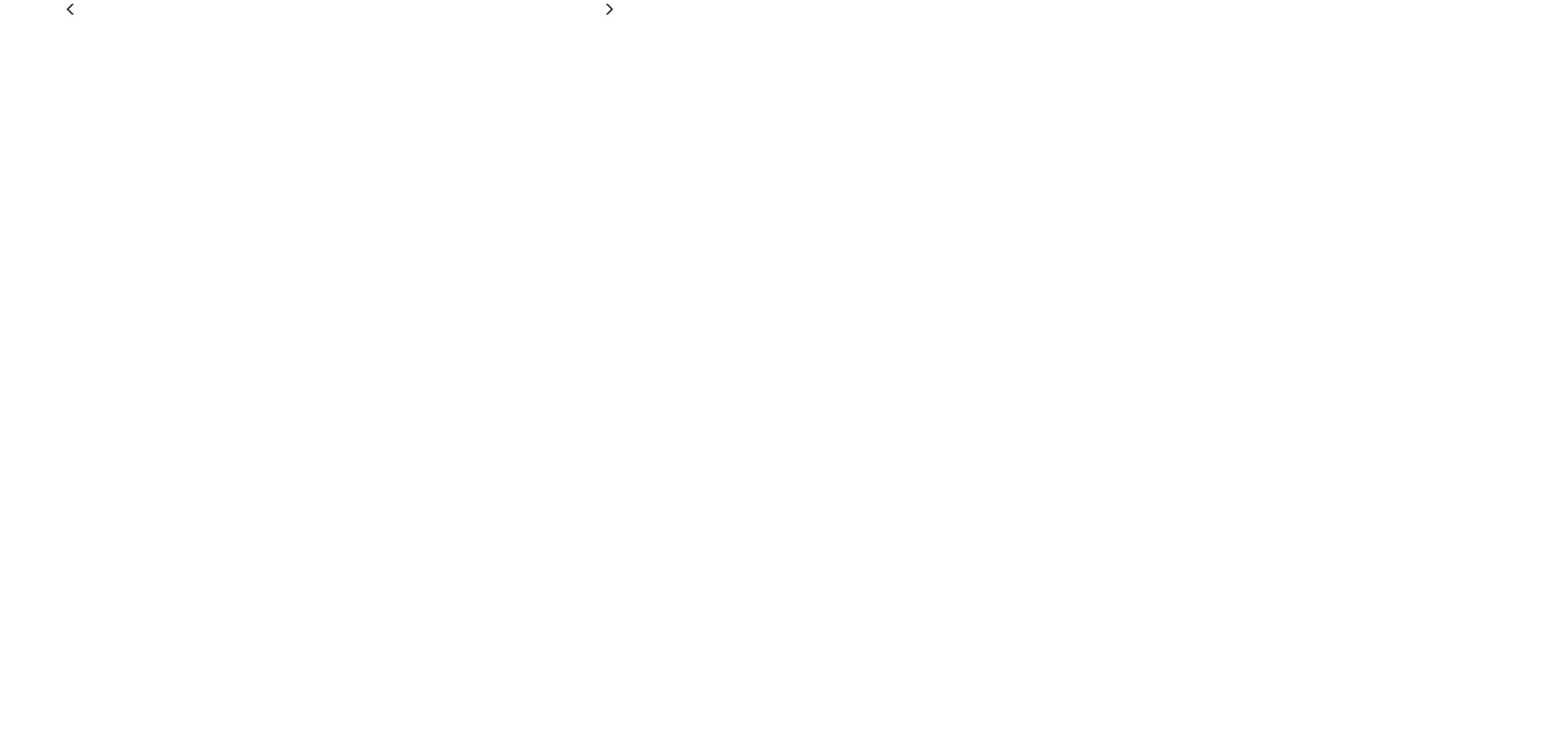
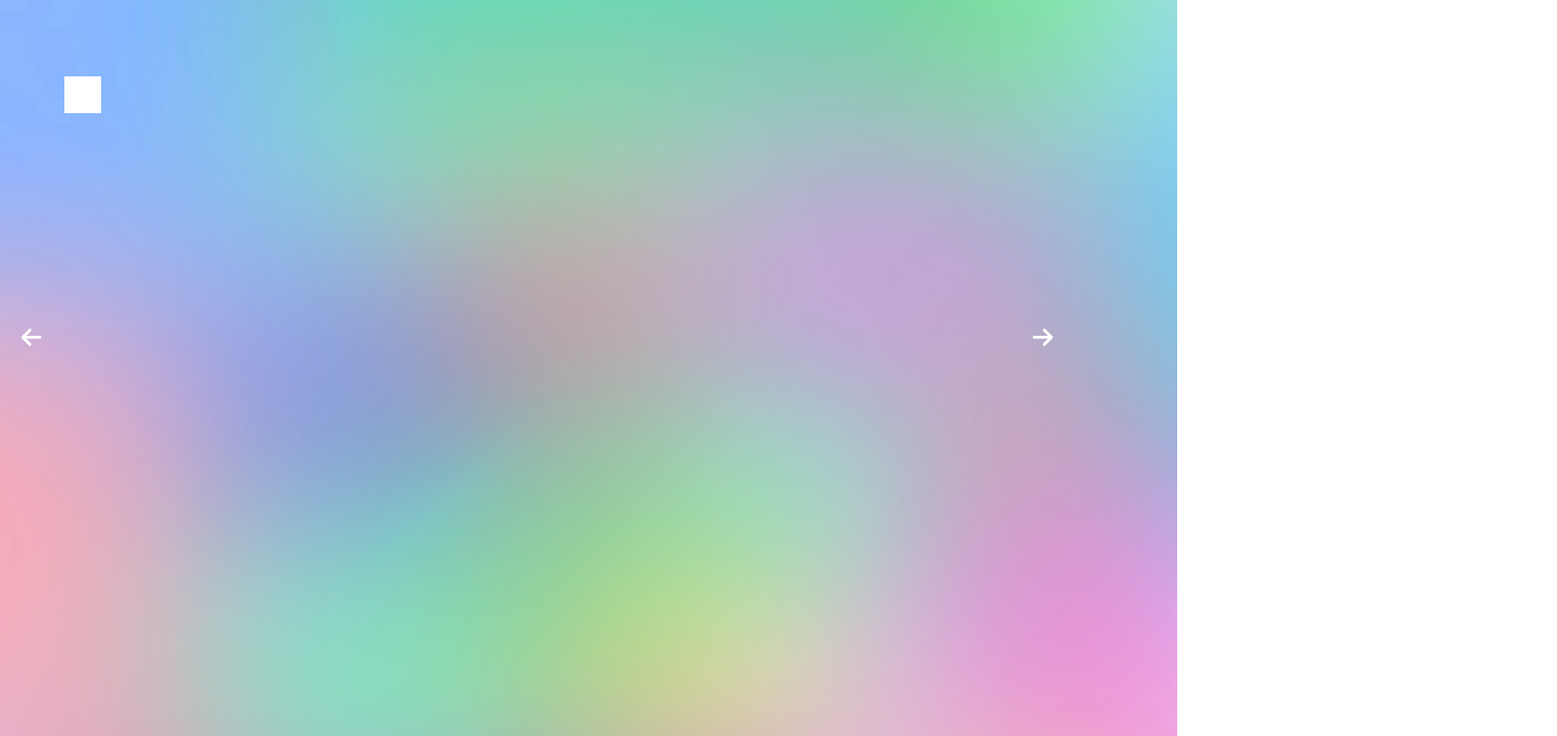
Before and after one commit to JosefaHerrera/carousel-jquery, a plain HTML site: page index.html in a window 1280 px wide. Shown: the whole page at 92% size, 1693 px wide, since content can reach past the window. Drawn offline with nearby package versions, Linux system fonts and the light colour scheme.

Commit message:
css listo, ahora js

```diff
--- a/assets/css /style.css
+++ b/assets/css /style.css
@@ -1 +1,37 @@
-style.css
+
+
+#carousel {
+    background-image: url(../img/fondo.png);
+    height: 100vh;
+}
+
+.flechas {
+    display: flex;
+    align-items: center;
+    margin-top: 350px;
+}
+
+
+.arrow-left,
+.arrow-rigth {
+    cursor: pointer;
+    color: white;
+    font-size: 25px;
+}
+
+.arrow-rigth {
+    left:40%;
+}
+
+.arrow-left{
+    right: 4%;
+}
+
+
+.fotos {
+    position: fixed;
+    display: inline;
+    top: 83px;
+    background-color: white;
+    border: 20px solid white;
+}
--- a/assets/js/main.js
+++ b/assets/js/main.js
@@ -0,0 +1 @@
+alert("los gatos dominaran el mundo !");
--- a/index.html
+++ b/index.html
@@ -7,6 +7,8 @@
     <meta name="viewport" content="width=device-width, initial-scale=1">
     <!-- Latest compiled and minified CSS -->
     <link rel="stylesheet" href="https://maxcdn.bootstrapcdn.com/bootstrap/3.3.7/css/bootstrap.min.css" integrity="sha384-BVYiiSIFeK1dGmJRAkycuHAHRg32OmUcww7on3RYdg4Va+PmSTsz/K68vbdEjh4u" crossorigin="anonymous">
+<!--ICONOS-->
+    <script src="https://use.fontawesome.com/1625bb79ec.js"></script>
     <!-- CSS -->
     <link rel="stylesheet" type="text/css" href="assets/css /style.css">
 </head>
@@ -19,7 +21,7 @@
             <div class="row">
                 <!-- divs que van a contener las fotos -->
                 <div class="carousel col-md-12">
-                    <div id="foto" class="fotos ">
+                    <div id="gatos" class="fotos ">
 
                     </div>
                 </div>
@@ -27,10 +29,10 @@
                 <!-- flechas -->
                 <div class="flechas">
                     <div class="col-md-6 col-xs-6 arrow-left">
-                        <span id="arrow-left" class="glyphicon glyphicon-menu-left" aria-hidden="true"></span>
+                        <i class="fa fa-arrow-left" id="arrow-left" aria-hidden="true"></i>
                     </div>
                     <div class="col-md-6 col-xs-6 arrow-rigth">
-                        <span id="arrow-right" class="glyphicon glyphicon-menu-right" aria-hidden="true"></span>
+                        <i class="fa fa-arrow-right" id="arrow-right" aria-hidden="true"></i>
                     </div>
                 </div>
             </div>
```
Also changed, not shown: assets/img/fondo.png (added), 2 other files.
